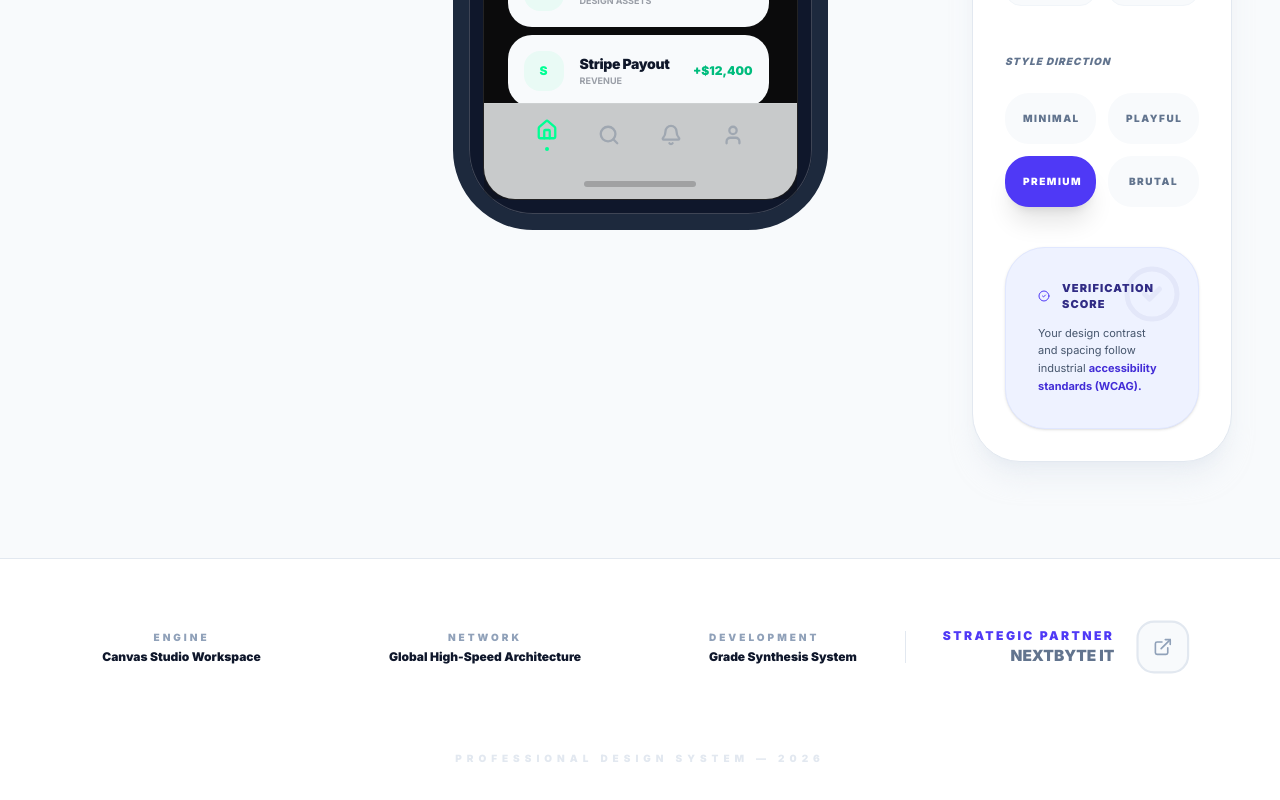
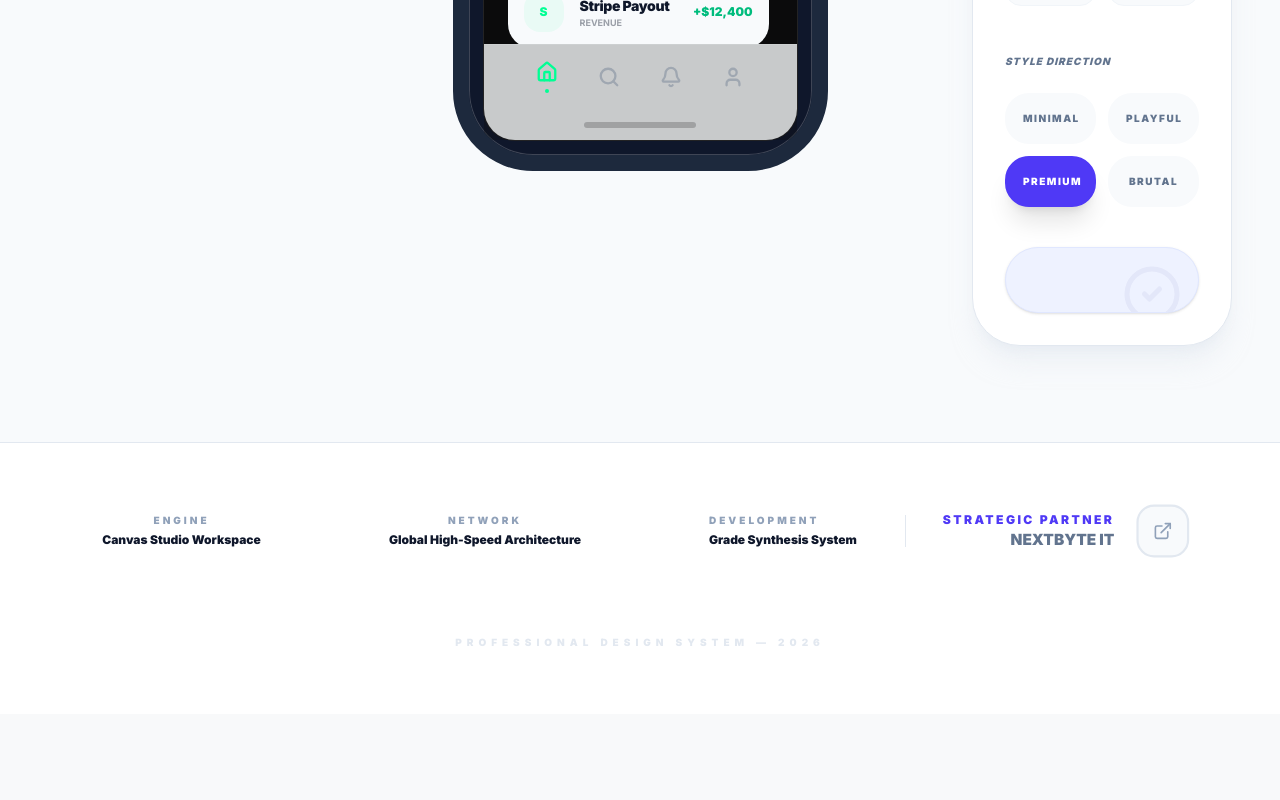
Before and after one commit to Naim-006/vibestdio, a React (Vite) app in the folder vibestudio/: page / in a window 1280 px wide. Shown: the part 1032-1832 px from the top of the page. After the commit the page ends 1746 px from the top, so only its background shows below. Built offline with nearby package versions, Linux system fonts and the light colour scheme.

Commit message:
Update App.tsx

```diff
--- a/vibestudio/src/App.tsx
+++ b/vibestudio/src/App.tsx
@@ -579,15 +579,7 @@ export default function App() {
                <div className="absolute top-0 right-0 p-4 opacity-5">
                   <CheckCircle2 size={60} className={isDark ? 'text-indigo-400' : 'text-indigo-900'} />
                </div>
-               <div className="relative z-10">
-                  <div className="flex items-center gap-3 mb-3">
-                     <CheckCircle2 size={16} className={isDark ? 'text-indigo-400' : 'text-indigo-600'} />
-                     <h4 className={`text-[11px] font-black uppercase tracking-widest ${isDark ? 'text-indigo-300' : 'text-indigo-900'}`}>Verification Score</h4>
-                  </div>
-                  <p className={`text-[11px] leading-relaxed max-w-[200px] ${isDark ? 'text-slate-500' : 'text-slate-600'}`}>
-                     Your design contrast and spacing follow industrial <span className={`${isDark ? 'text-indigo-400 font-bold' : 'text-indigo-700 font-bold'}`}>accessibility standards (WCAG).</span>
-                  </p>
-               </div>
+
             </div>
           </div>
         </div>
```
